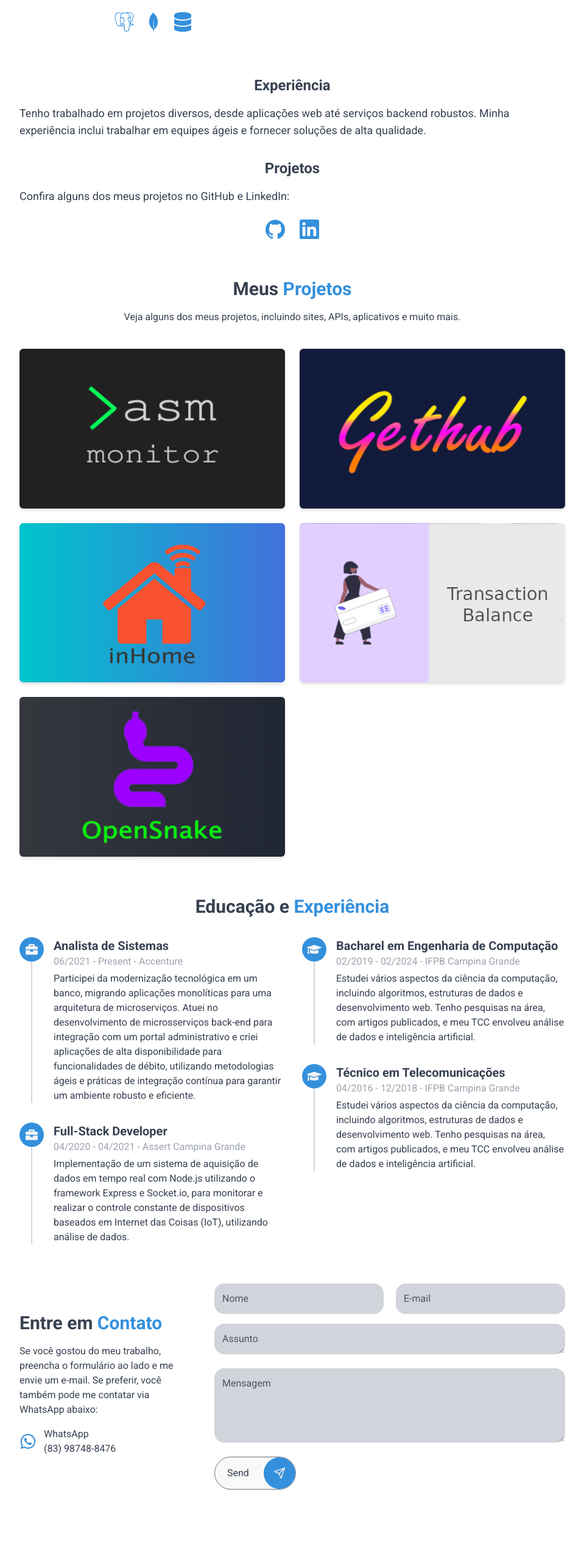
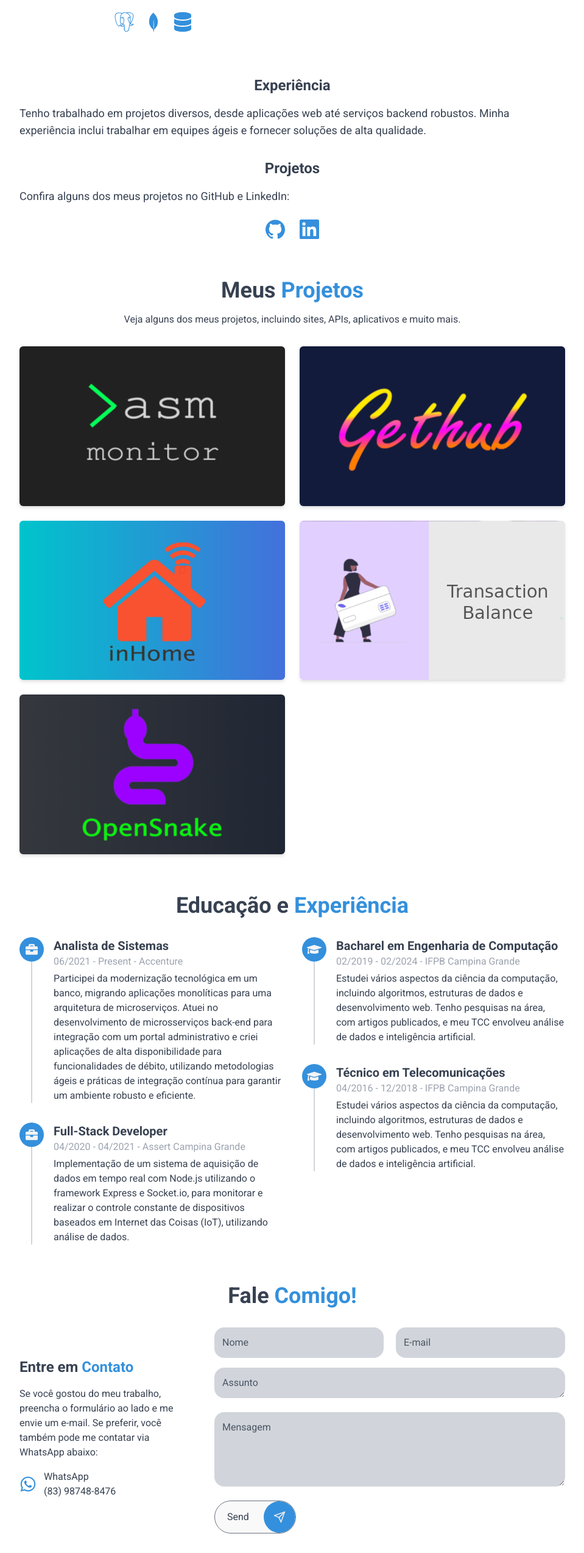
Before and after one commit to Elismar13/meu-portfolio, a React (Vite) app: page / in a window 1280 px wide. Shown: the part 1184-3731 px from the top of the page at 61% size, without its empty margins (160-1119 px from the left). Before the commit the page ends 3659 px from the top, so only its background shows below. Built offline with nearby package versions, Linux system fonts and the light colour scheme.

Commit message:
chore: minor title font size fixes

```diff
--- a/src/components/Contact.tsx
+++ b/src/components/Contact.tsx
@@ -10,10 +10,15 @@
   const { t } = useTranslation();
 
   return (
-    <section id="contact" className="w-full text-white p-8 flex justify-center">
-      <div className="max-w-4xl w-full flex flex-col lg:flex-row justify-between">
+    <section id="contact" className="text-white p-8 flex justify-center">
+      <div className="max-w-4xl mx-auto">
+        <h2 className="text-4xl font-bold text-center mb-8">
+          {t('contact.talk')}
+          <span style={{ color }}>{t('contact.talk2')}</span>
+        </h2>
+        <div className="flex flex-col lg:flex-row justify-between">
           <div className="flex flex-col justify-center lg:w-1/3 w-full mb-8 lg:mb-0">
-          <h1 className="text-3xl font-bold mb-4">{t('contact.title')} <span style={{ color }}>{t('contact.title2')}</span></h1>
+            <h2 className="text-2xl font-bold mb-4">{t('contact.title')} <span style={{ color }}>{t('contact.title2')}</span></h2>
             <p className="mb-4">
               {t('contact.description')}
             </p>
@@ -74,6 +79,8 @@
             </form>
           </div>
         </div>
+      </div>
+
     </section>
   );
 };
--- a/src/components/Experience.tsx
+++ b/src/components/Experience.tsx
@@ -12,7 +12,7 @@
   return (
     <section id="experience" className="p-8">
       <div className="max-w-4xl mx-auto">
-        <h2 className="text-3xl font-bold text-center">
+        <h2 className="text-4xl font-bold text-center">
           {t('experience.title')}
           <span style={{ color }}>{t('experience.title2')}</span>
         </h2>
--- a/src/components/MyProjects.tsx
+++ b/src/components/MyProjects.tsx
@@ -12,10 +12,10 @@
   return (
     <section id="projects" className="w-full flex flex-col items-center justify-center text-white p-8">
       <div className="max-w-4xl w-full text-center">
-        <h2 className="text-3xl font-bold mb-4">{t('projects.title')}
+        <h2 className="text-4xl font-bold mb-4">{t('projects.title')}
           <span style={{ color }}>{t('projects.title2')}</span>
         </h2>
-        <p className="mb-10">
+        <p className="mb-8">
           {t('projects.description')}
         </p>
         <ProjectList projects={projects} />
--- a/src/i18n/locale/en.json
+++ b/src/i18n/locale/en.json
@@ -20,6 +20,8 @@
     "projectsDescription": "Check out some of my projects on GitHub and LinkedIn:"
   },
   "contact": {
+    "talk": "Talk to",
+    "talk2": "me",
     "title": "Get in ",
     "title2": "Touch",
     "subtitle": "Don't be Shy",
--- a/src/i18n/locale/pt.json
+++ b/src/i18n/locale/pt.json
@@ -20,6 +20,8 @@
     "projectsDescription": "Confira alguns dos meus projetos no GitHub e LinkedIn:"
   },
   "contact": {
+    "talk": "Fale ",
+    "talk2": "Comigo!",
     "title": "Entre em ",
     "title2": "Contato",
     "subtitle": "Não Seja Tímido",
```
Lines whose indentation alone changed are shown as unchanged.
